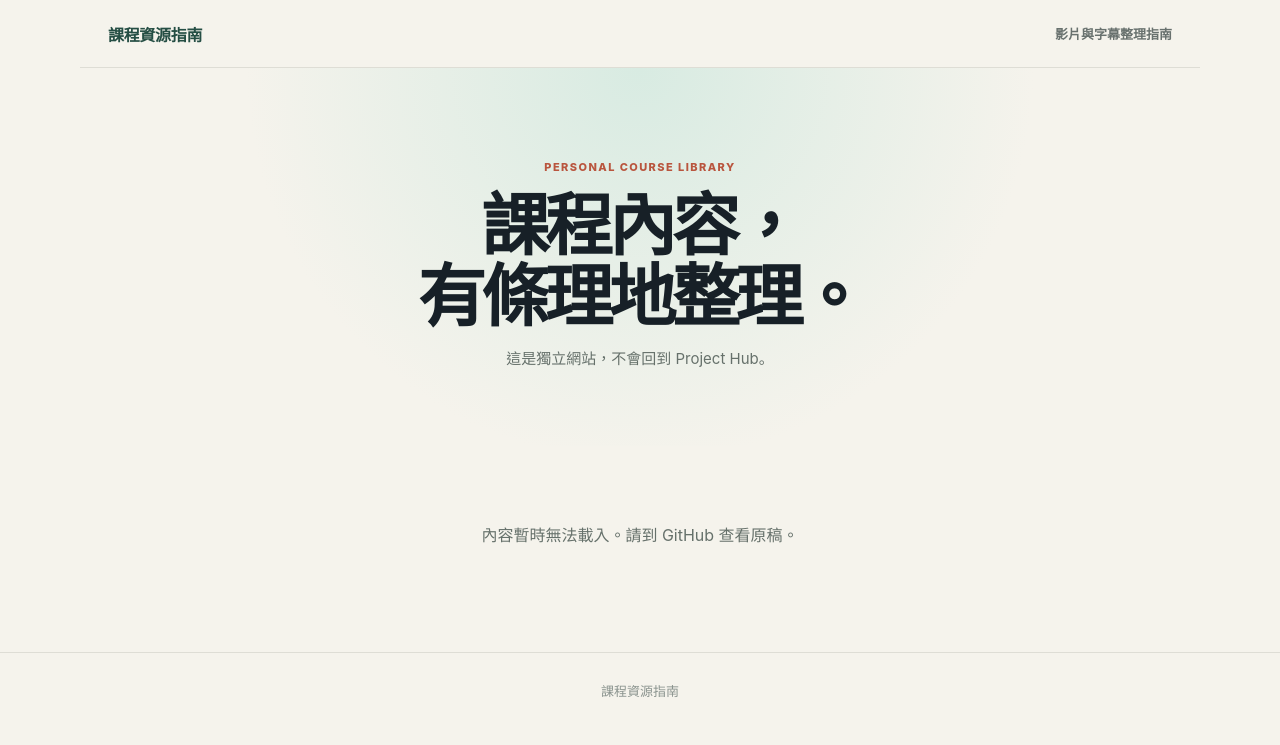
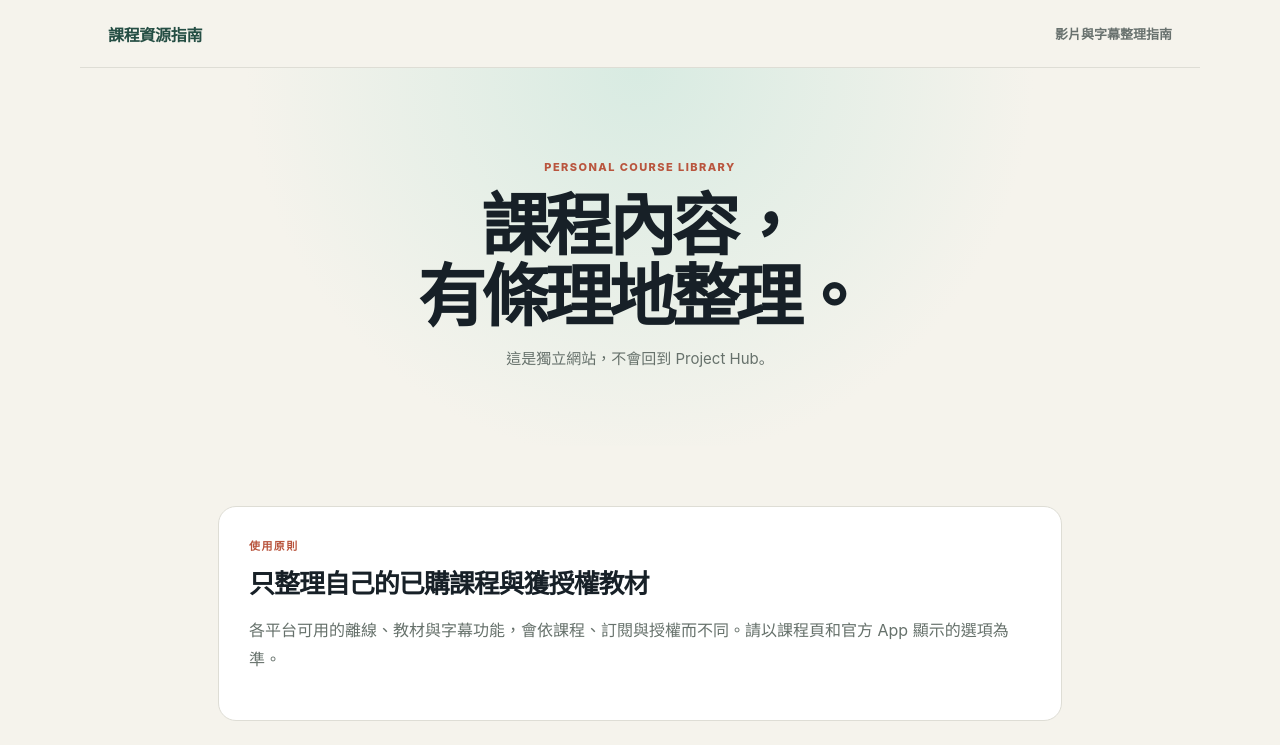
Before and after one commit to aichi0121/course-download-guide, a plain HTML site: page index.html in a window 1280 px wide. Shown: the top 745 px of the page. Drawn offline with Linux system fonts and the light colour scheme.

Commit message:
Fix public guide content loading

```diff
--- a/index.html
+++ b/index.html
@@ -34,7 +34,7 @@
       fetch("content/guide.json")
         .then((response) => {
           if (!response.ok) throw new Error("content unavailable");
-          return response.text();
+          return response.json();
         })
         .then((data) => { document.getElementById("guide-content").innerHTML = `<section class="intro-card"><p class="eyebrow">使用原則</p><h2>${escape(data.introTitle)}</h2><p>${escape(data.introText)}</p></section><section class="platforms">${data.platforms.map(renderPlatform).join("")}</section>`; })
         .catch(() => {
```
